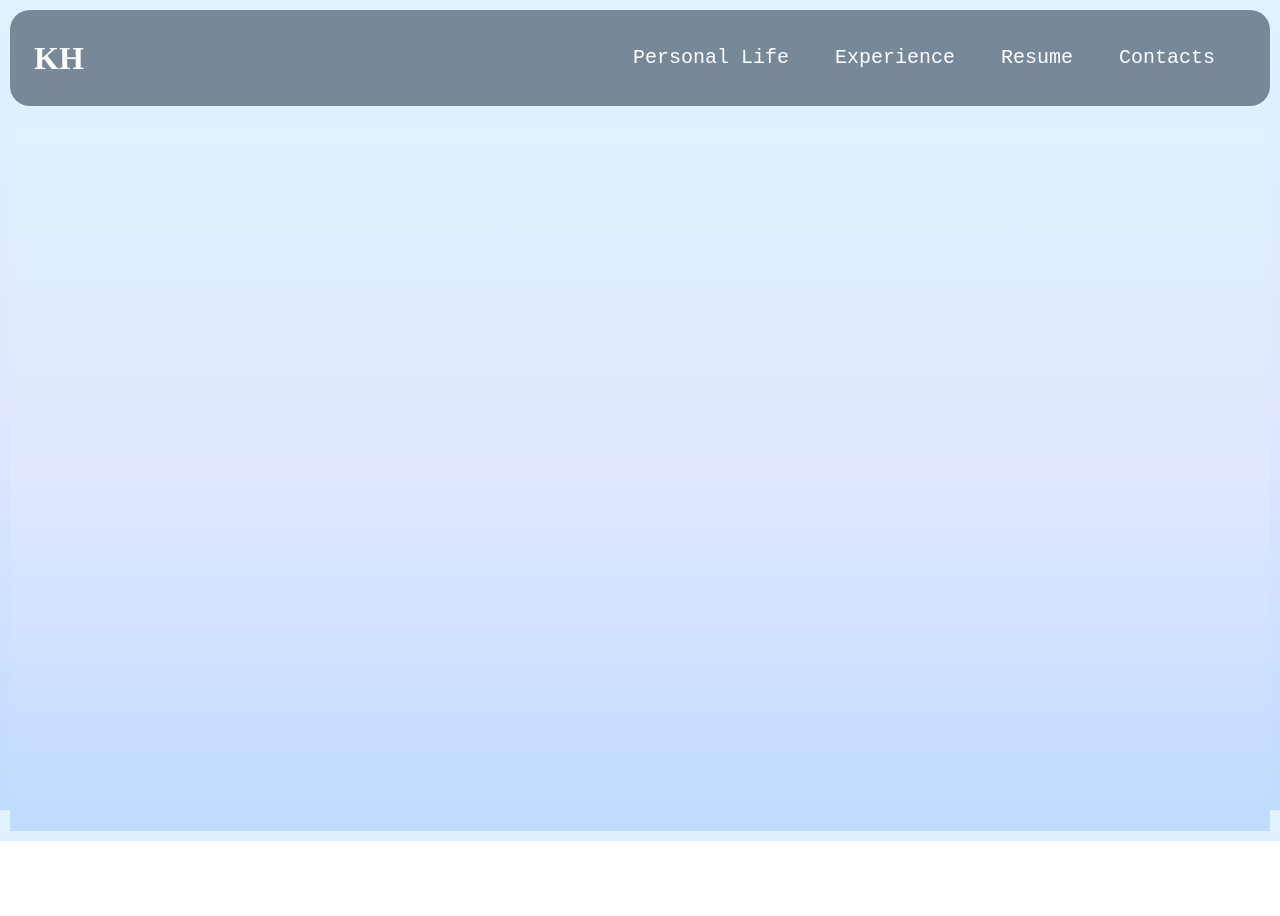
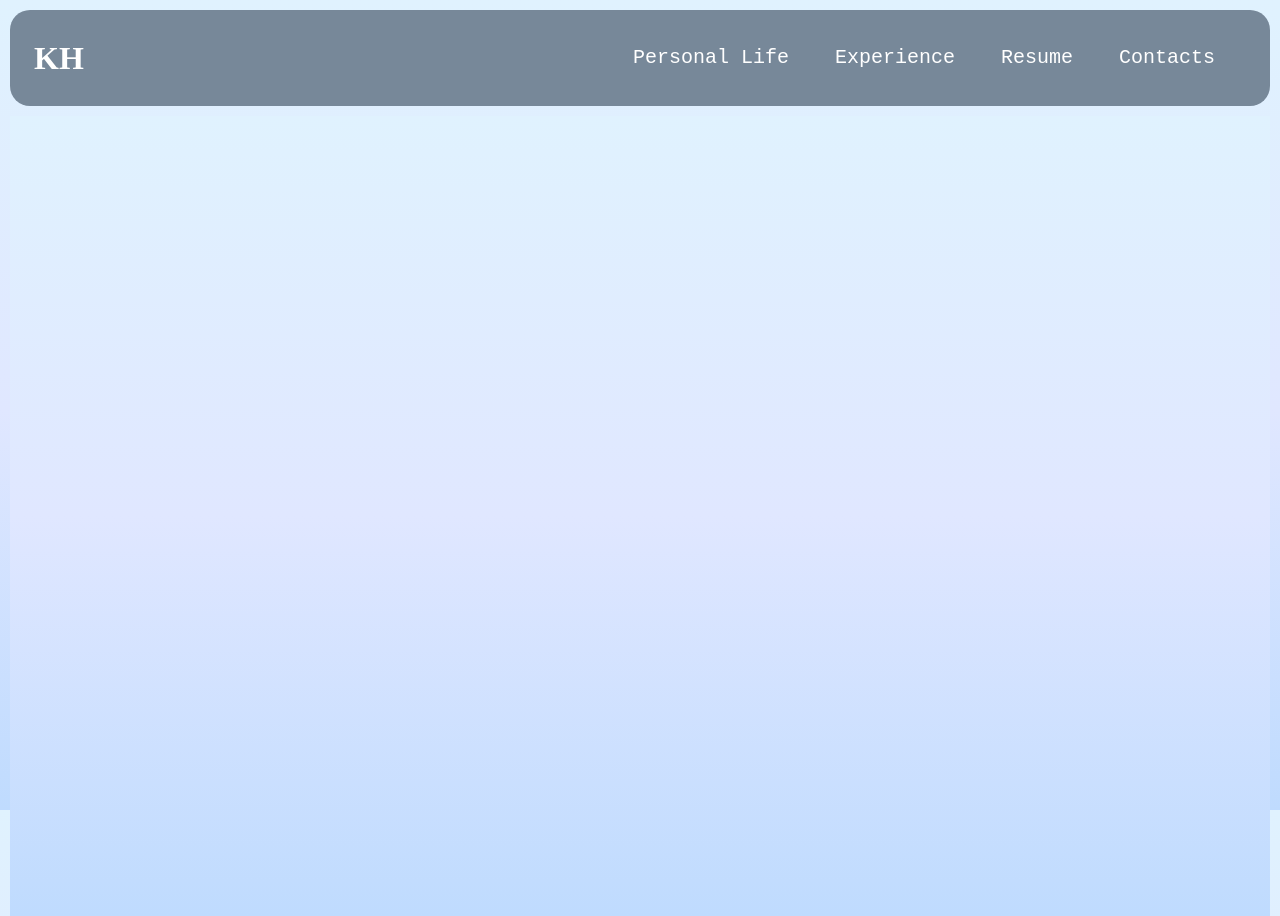
Before and after one commit to kho5203/Kenneth-Ho-Portfolio, a React (Vite) app in the folder Kenneth-Ho-Portfolio/: page /Resume in a window 1280 px wide. Before the commit the page ends 841 px from the top, so only its background shows below. Built offline with nearby package versions, Linux system fonts and the light colour scheme.

Commit message:
fix resume display

```diff
--- a/Kenneth-Ho-Portfolio/src/pages/Resume.css
+++ b/Kenneth-Ho-Portfolio/src/pages/Resume.css
@@ -1,12 +1,12 @@
 .resume {
   display: flex;
   justify-content: center;
+  align-items: center;
   padding: 10px;
-  height: 725px;
-  /* border: 2px solid black; */
+  height: 100vh;
 }
 
 .resume iframe {
-  width: 100%;
-  height: 100%;
+  width: 100vw;
+  height: 100vh;
 }
```
